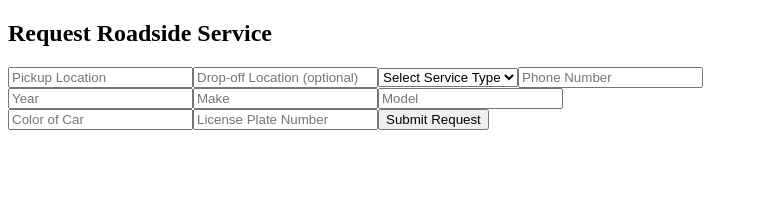
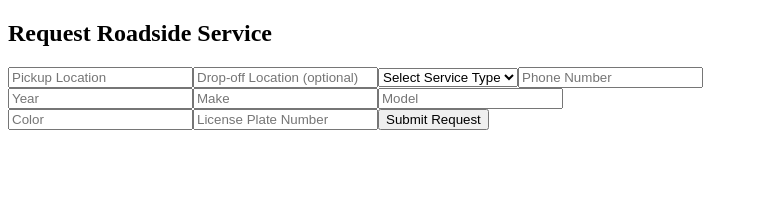
Before and after one commit to Towble/Towble, a Next.js app: page / in a window 1280 px wide. Shown: the top 199 px of the page, without its empty margins (0-758 px from the left). Built offline with nearby package versions, Linux system fonts and the light colour scheme.

Commit message:
Update TowRequestForm.tsx

```diff
--- a/components/TowRequestForm.tsx
+++ b/components/TowRequestForm.tsx
@@ -48,7 +48,8 @@ export default function TowRequestForm() {
         <input name="model" placeholder="Model" onChange={handleChange} className="border p-2 rounded" />
       </div>
 
-      <input name="color" placeholder="Color of Car" onChange={handleChange} className="w-full border p-2 rounded" />
+     <input name="color" placeholder="Color" onChange={handleChange} className="w-full border p-2 rounded" />
+
       <input name="license" placeholder="License Plate Number" onChange={handleChange} className="w-full border p-2 rounded" />
 
       <button type="submit" className="w-full bg-blue-600 text-white p-2 rounded hover:bg-blue-700">
```
